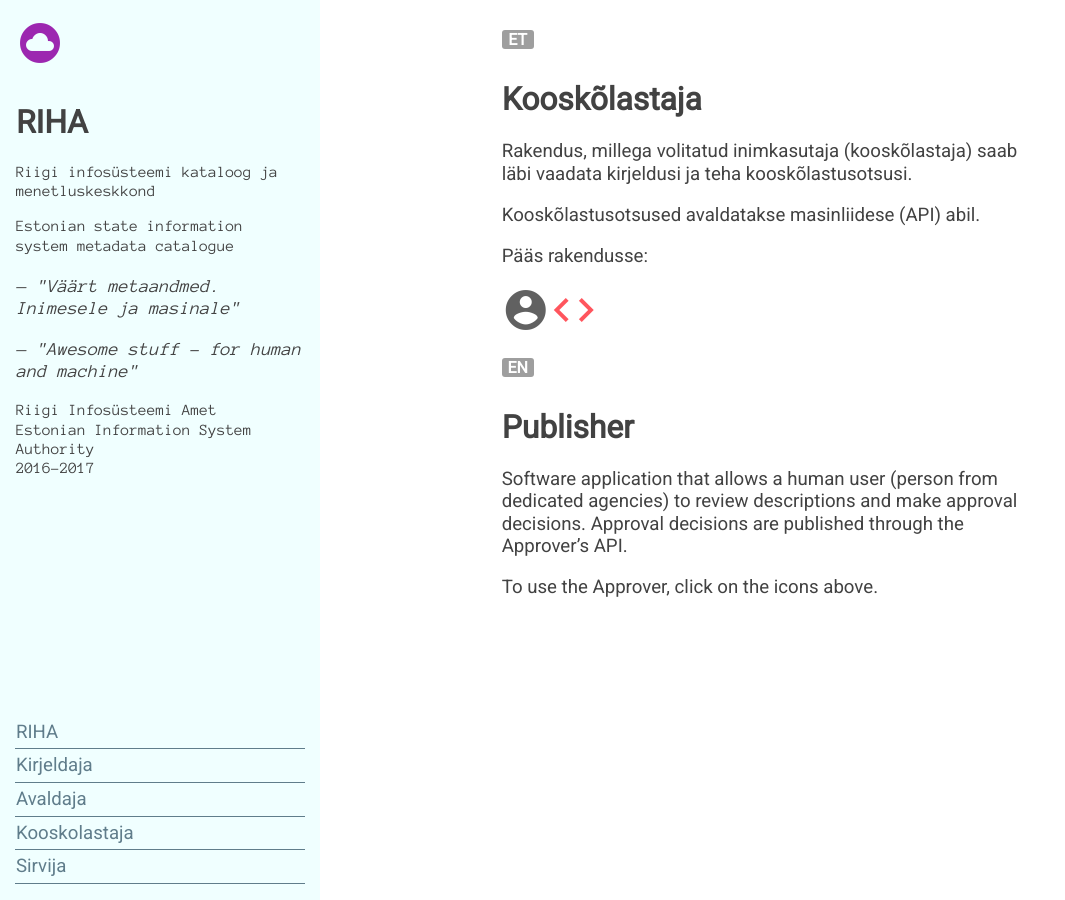
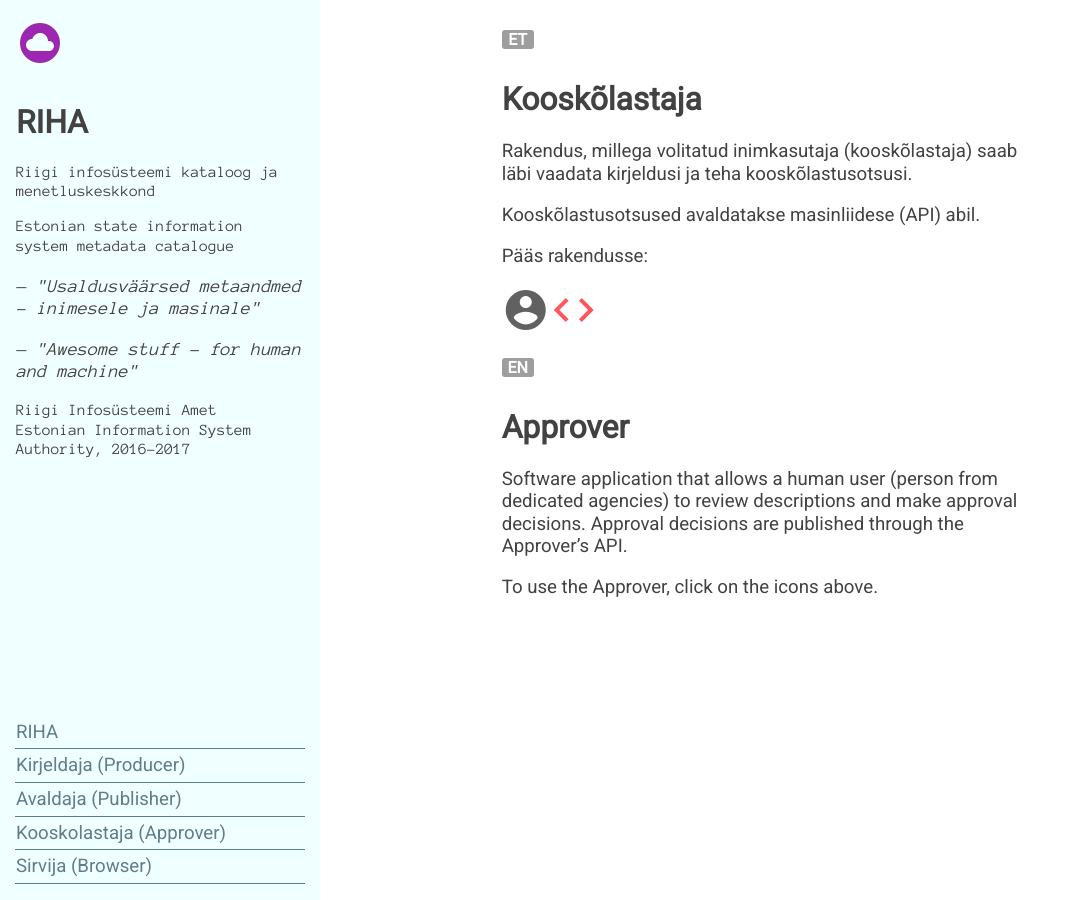
Before and after one commit to e-gov/RIHA-Index, a Jekyll site: the page built from Kooskolastaja.md, in a window 1280 px wide. Shown: the whole page, without its empty margins (0-1065 px from the left). Built offline with Jekyll 4.4.1, drawn with Linux system fonts in a browser that asks for light colours.

Commit message:
kaheksas

```diff
--- a/Kirjeldaja.md
+++ b/Kirjeldaja.md
@@ -1,7 +1,7 @@
 ---
 layout: IT
 publish: true
-title: Kirjeldaja
+title: Kirjeldaja (Producer)
 permalink: Kirjeldaja
 nr: 2
 ---
@@ -28,7 +28,7 @@ Paigaldus 2
 
 {% include EN.html %}
 
-# Publisher
+# Producer
 
 Software application that helps a human user produce and publish descriptions in conformance with the RIHA standard.
 
--- a/Kooskolastaja.md
+++ b/Kooskolastaja.md
@@ -1,7 +1,7 @@
 ---
 layout: IT
 publish: true
-title: Kooskolastaja
+title: Kooskolastaja (Approver)
 permalink: Kooskolastaja
 nr: 4
 ---
@@ -20,7 +20,7 @@ Pääs rakendusse:
 
 {% include EN.html %}
 
-# Publisher
+# Approver
 
 Software application that allows a human user (person from dedicated agencies) to review descriptions and make approval decisions. Approval decisions are published through the Approver's API.
 
--- a/Sirvija.md
+++ b/Sirvija.md
@@ -1,7 +1,7 @@
 ---
 layout: IT
 publish: true
-title: Sirvija
+title: Sirvija (Browser)
 permalink: Sirvija
 nr: 5
 ---
--- a/_includes/Riba.html
+++ b/_includes/Riba.html
@@ -13,7 +13,7 @@
       Estonian state information system metadata catalogue
     </p>
     <p class='Anon'>
-      <i>&mdash; "Väärt metaandmed. Inimesele ja masinale"</i>
+      <i>&mdash; "Usaldusväärsed metaandmed - inimesele ja masinale"</i>
     </p>
     <p class='Anon'>
       <i>&mdash; "Awesome stuff - for human and machine"</i>
@@ -22,8 +22,7 @@
 
   <p class='teine'>
     Riigi Infosüsteemi Amet<br>
-    Estonian Information System Authority<br>
-    2016-2017
+    Estonian Information System Authority, 2016-2017
   </p>
 
   <div class="RibaKleepuv">
```
Also changed, not shown: Avaldaja.md (+1 -1 lines).
